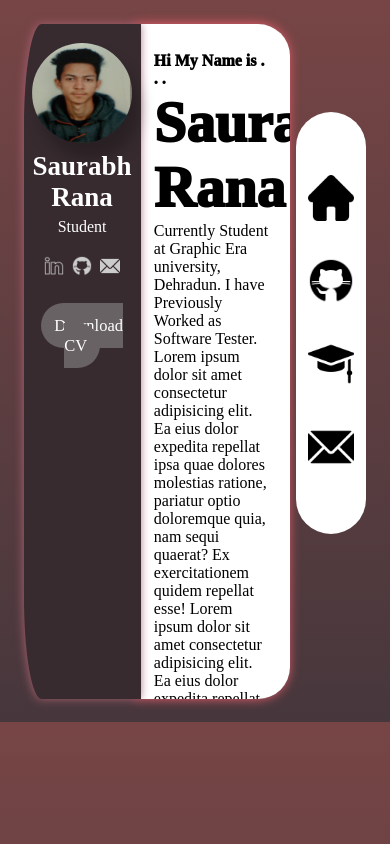
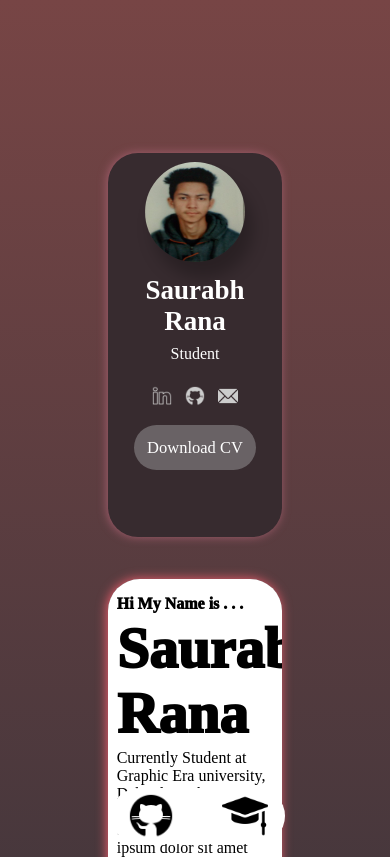
Before and after one commit to Rana-Saurabh/Rana-Saurabh.github.io, a plain HTML site: page index.html in a window 390 px wide. Shown: the top 857 px of the page. Drawn offline with Linux system fonts and the light colour scheme.

Commit message:
Update style.css

```diff
--- a/css/style.css
+++ b/css/style.css
@@ -1,3 +1,4 @@
+
 home {
   height: 100%;
 }
@@ -206,3 +207,68 @@ body */
 .navbar> div{
 
 }
+
+@media only screen and (max-width: 800px) {
+  body {
+
+    padding: 100px;
+    align-content: center;
+    display: block;
+  }
+
+  .leftprofile{
+    background-color: #372b2f;
+    width: 100%;
+    border-radius: 30px;
+    position: relative;
+    margin-top: 45px;
+    height: 24rem;
+  }
+  .main-body{
+
+    box-shadow: -1px 0px 11px rgb(239, 94, 110);
+    width: 100%;
+    background-color: white;
+    color: black;
+    border-radius: 32px 32px 32px 32px;
+    overflow: auto;
+    box-sizing: border-box;
+    height: fit-content;
+    margin: 0;
+    margin-top: 0px;
+    margin-top: 42px;
+  }
+.cv-download{
+  margin-top: 5%;
+  margin-bottom: 5%;
+}
+.navbar{
+  width: 100%;
+  height: 3.5rem;
+
+  background-color: white;
+  position: sticky;
+  bottom: 0;
+  overflow: hidden;
+  display: flex;
+  justify-content: center;
+  align-items: center;
+}
+.navbar ul{
+  flex-direction: row;
+  display: flex; /* Flex layout */
+  justify-content: center; /* Center items horizontally */
+  margin: 0; /* Remove default margin */
+  padding: 0; /* Remove default padding */
+  list-style: none; /* Remove list styling */
+}
+.navbar ul> li{
+  margin: 0 1.5rem 0 1.5rem;
+}
+.navbar img{
+  height: 100%; /* Ensure images fill the link */
+  width: 100%; /* Ensure images fill the link */
+  object-fit: contain; /* Maintain aspect ratio */
+}
+
+}
```
